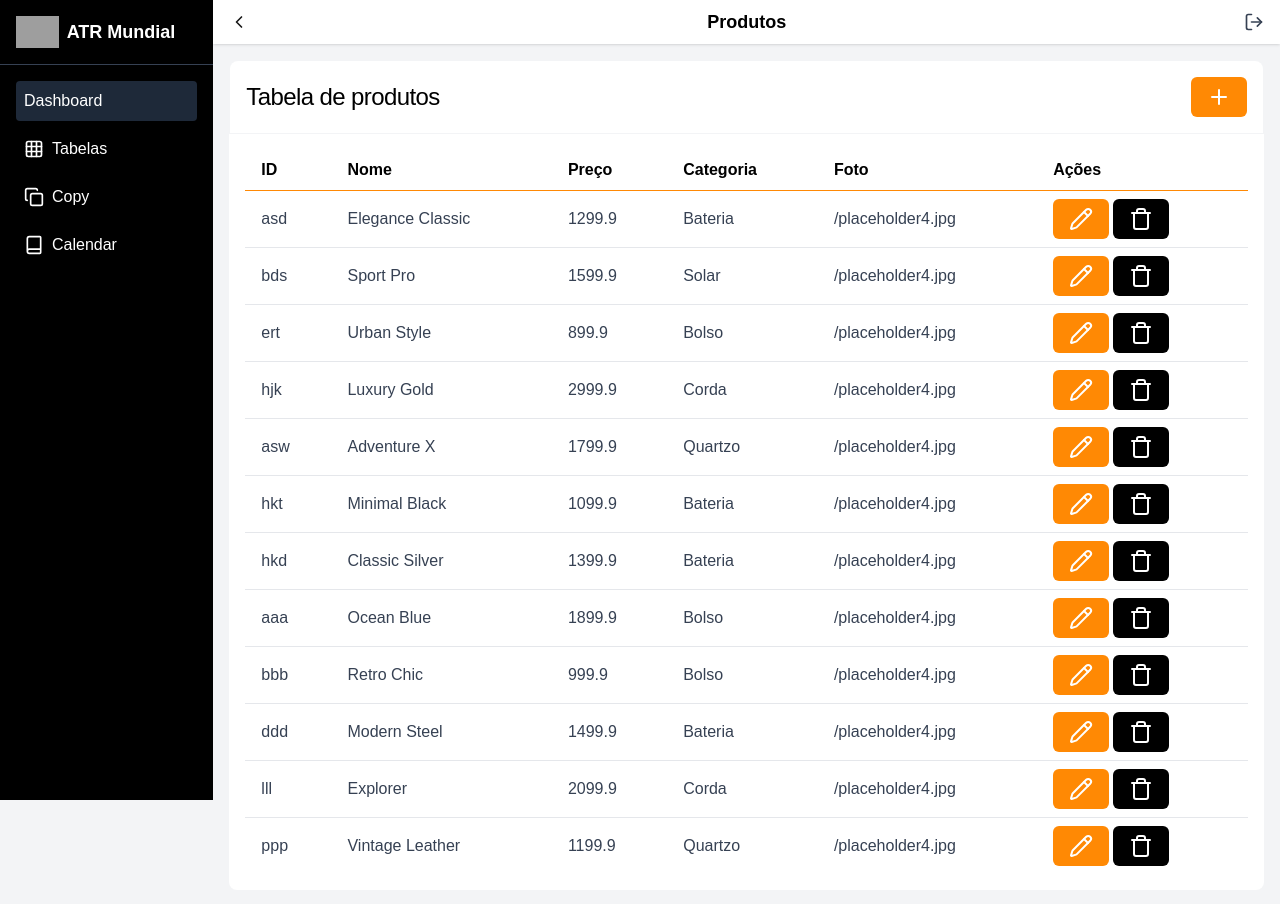
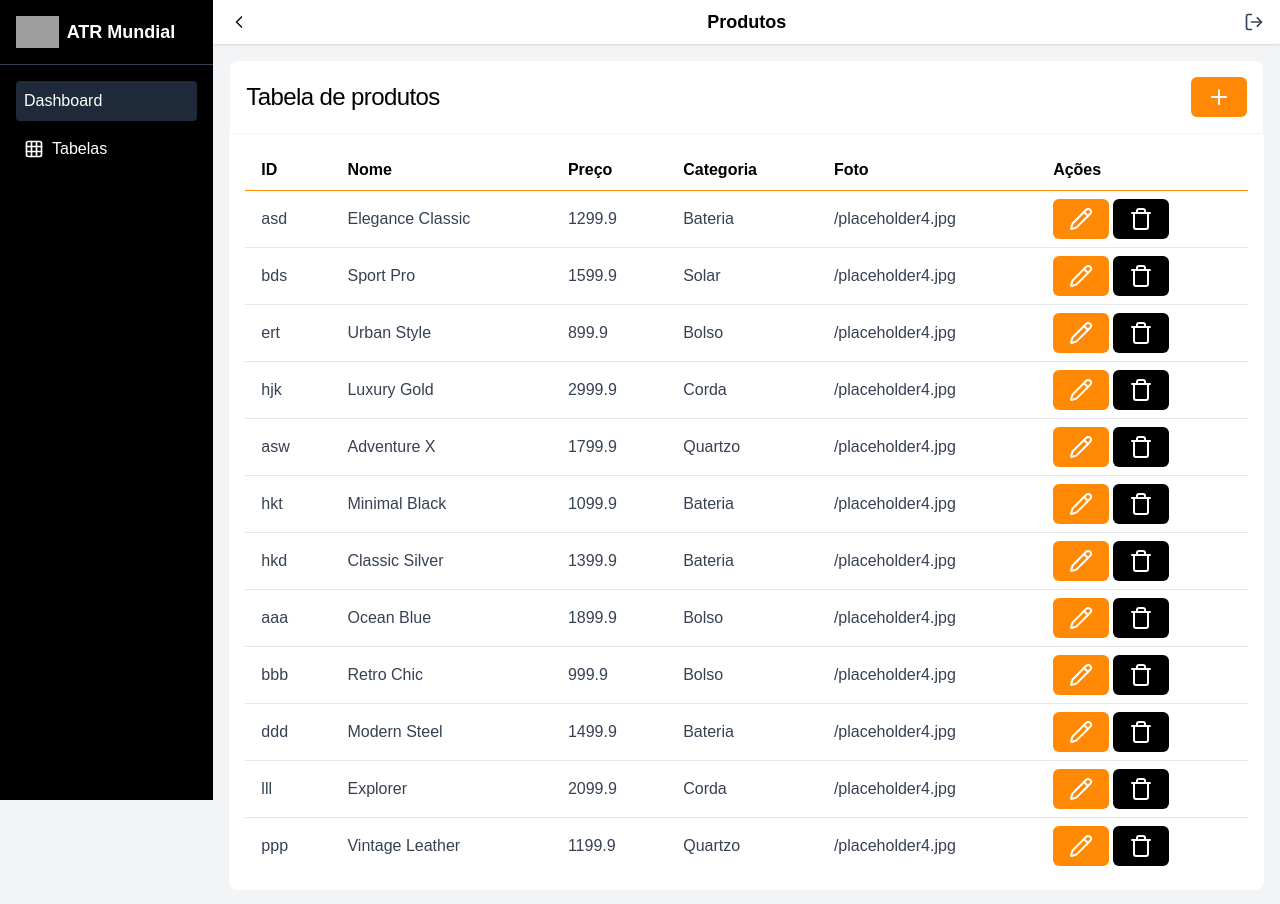
Before and after one commit to Ceratt1/gestao_agil, a Next.js app in the folder frontend/: page /dashboard/produtos in a window 1280 px wide. Built offline with nearby package versions, Linux system fonts and the light colour scheme; grey boxes are pictures that could not be loaded.

Commit message:
retirando botões desnecessários

```diff
--- a/frontend/components/admin/AdminSideMenu.tsx
+++ b/frontend/components/admin/AdminSideMenu.tsx
@@ -34,18 +34,6 @@ export default function SidebarMenu({isOpen, toggleOpen}: SidebarOpenParameters)
             </ul>
           </details>
         </li>
-        <li>
-          <Link href="#" className="flex items-center p-2 space-x-2 hover:bg-gray-700 rounded">
-            <Copy className="w-5 h-5" />
-            <span>Copy</span>
-          </Link>
-        </li>
-        <li>
-          <Link href="#" className="flex items-center p-2 space-x-2 hover:bg-gray-700 rounded">
-            <Book className="w-5 h-5" />
-            <span>Calendar</span>
-          </Link>
-        </li>
       </ul>
     </nav>
   );
```
